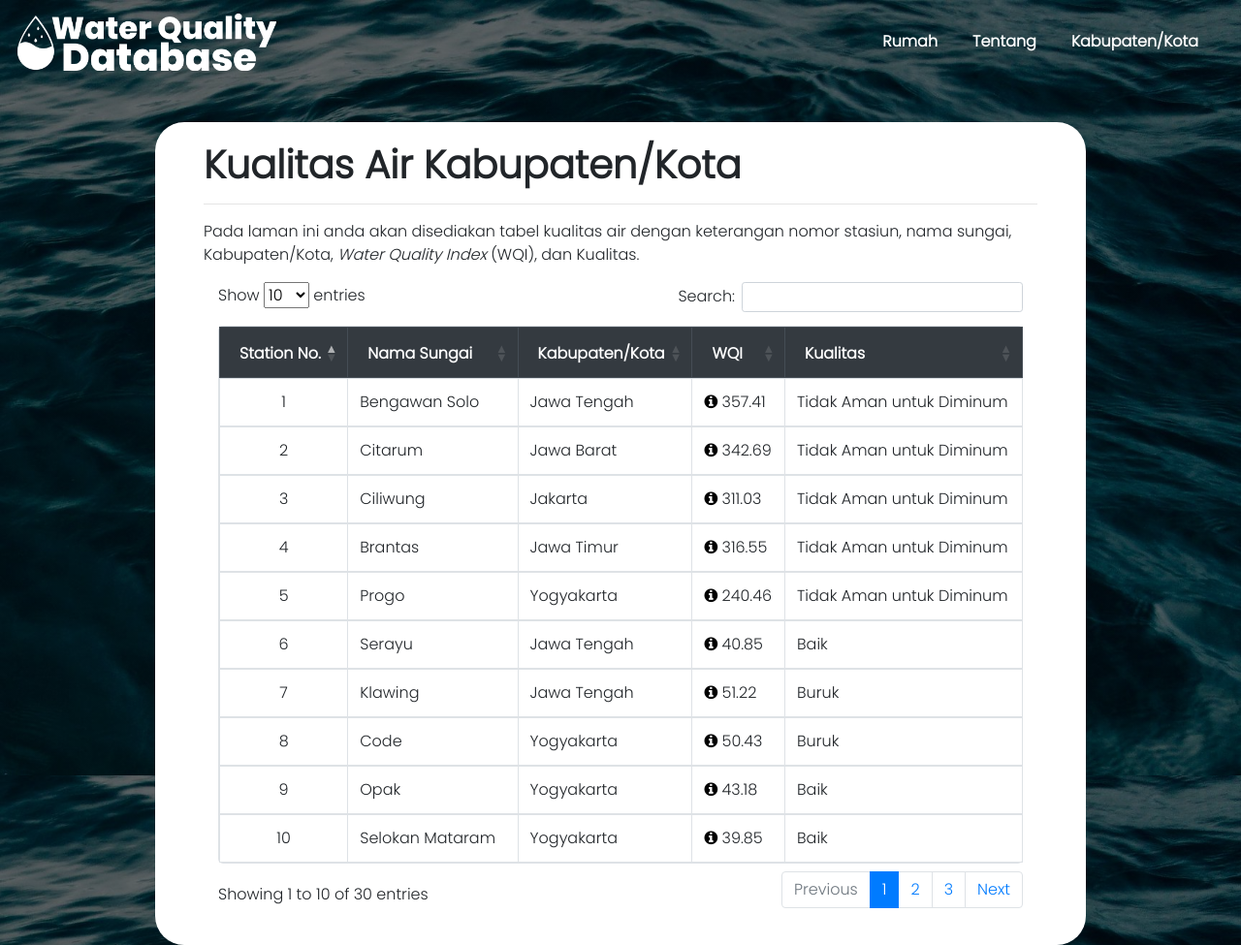
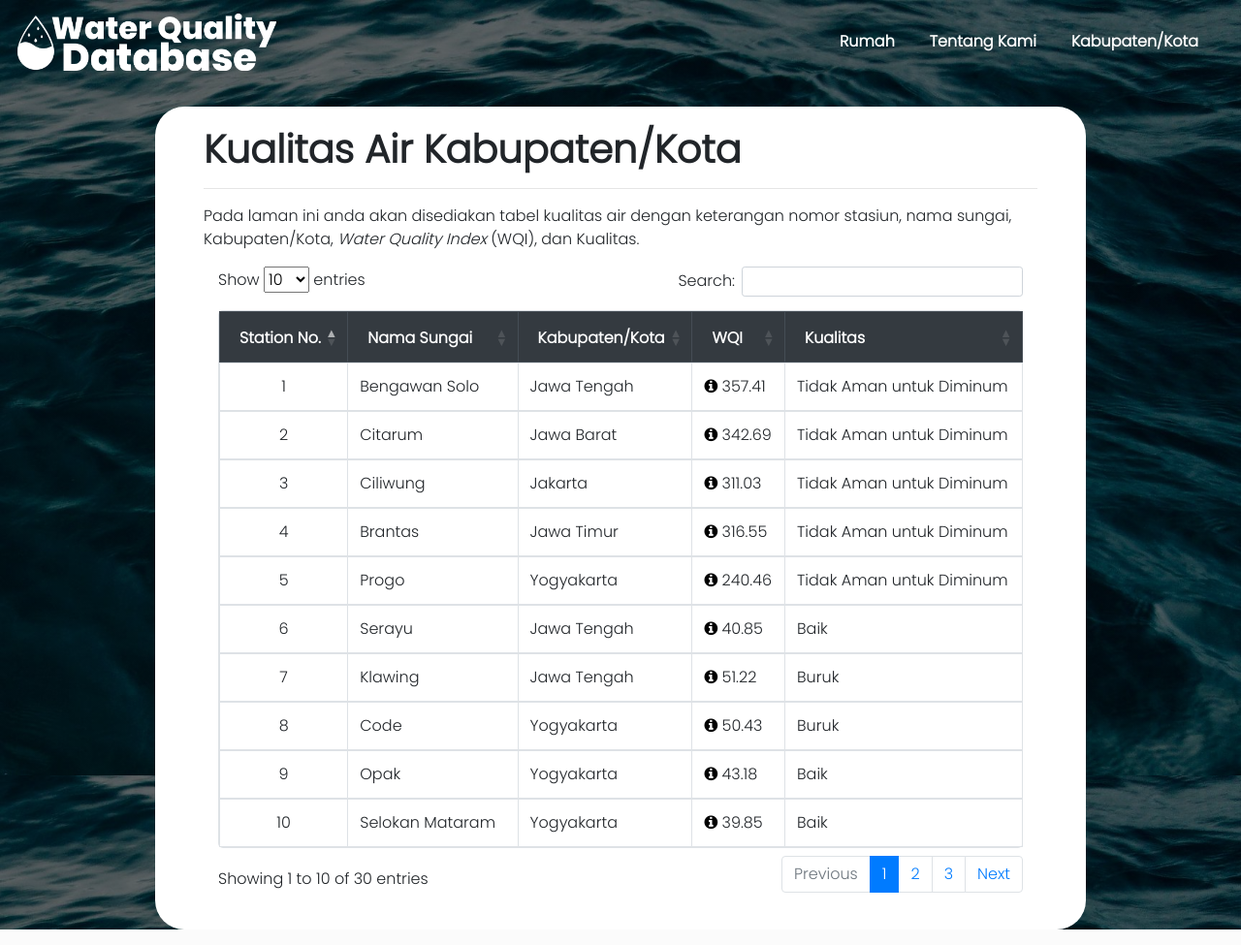
Before and after one commit to mariobgsp/simbada-website, a PHP site: page /pages/city-region.php in a window 1280 px wide. Shown: the whole page at 97% size. Run offline with PHP 8.4, Linux system fonts and the light colour scheme; data comes from the database, SQL or seed files in the repository; some libraries are stand-ins or nearby versions.

Commit message:
fixing and finalization front-end

```diff
--- a/includes/table.php
+++ b/includes/table.php
@@ -33,7 +33,7 @@ if($rowCount > 0){
 
         echo '<tr>
                 <td class="stasion_name">'.$row['id'].'</td>
-                <td class="river_name"><a onClick="showIndikator('.$row['id'].')">'.$row['nama'].'</a></td>
+                <td class="river_name">'.$row['nama'].'</a></td>
                 <td class="location">'.$row['lokasi'].'</td>
                 <td class="water_index"><a class="popup-button" onClick="showIndikator('.$row['id'].')"><i class="fa fa-info-circle" aria-hidden="true"></i></a> '.$wqiString.'</td>
                 <td class="quality_index">'.$quality.'</td>
--- a/index.php
+++ b/index.php
@@ -21,7 +21,7 @@
                   <a class="nav-link" href="index.php">Rumah<span class="sr-only">(current)</span></a>
                 </li>
                 <li class="nav-item">
-                  <a class="nav-link" href="./pages/about.php">Tentang</a>
+                  <a class="nav-link" href="./pages/about.php">Tentang Kami</a>
                 </li>
                 <li class="nav-item">
                   <a class="nav-link" href="pages/city-region.php">Kabupaten/Kota</a>
--- a/pages/about.php
+++ b/pages/about.php
@@ -12,7 +12,7 @@
 <body class="first-page">
     <header class="header1">
         <nav class="navbar navbar-expand-lg navbar-light ">
-            <a class="navbar-brand" href="index.html"><img src="../images/logo.png" alt="logo"></a>
+            <a class="navbar-brand" href="../index.php"><img src="../images/logo.png" alt="logo"></a>
             <button class="navbar-toggler" type="button" data-toggle="collapse" data-target="#navbarNav" aria-controls="navbarNav" aria-expanded="false" aria-label="Toggle navigation">
               <span class="navbar-toggler-icon"></span>
             </button>
@@ -22,7 +22,7 @@
                   <a class="nav-link" href="../index.php">Rumah<span class="sr-only">(current)</span></a>
                 </li>
                 <li class="nav-item">
-                  <a class="nav-link" href="about.php">Tentang</a>
+                  <a class="nav-link" href="about.php">Tentang Kami</a>
                 </li>
                 <li class="nav-item">
                   <a class="nav-link" href="../pages/city-region.php">Kabupaten/Kota</a>
--- a/pages/city-region.php
+++ b/pages/city-region.php
@@ -26,10 +26,10 @@ include "../includes/function.php";
                   <a class="nav-link" href="../index.php">Rumah<span class="sr-only">(current)</span></a>
                 </li>
                 <li class="nav-item">
-                  <a class="nav-link" href="../pages/about.php">Tentang</a>
+                  <a class="nav-link" href="../pages/about.php">Tentang Kami</a>
                 </li>
                 <li class="nav-item">
-                  <a class="nav-link" href="../city-region.php">Kabupaten/Kota</a>
+                  <a class="nav-link" href="city-region.php">Kabupaten/Kota</a>
                 </li>
               </ul>
             </div>
--- a/style.css
+++ b/style.css
@@ -141,7 +127,7 @@ body{
 .container-2 {
     margin-left: 10rem;
     margin-right: 10rem;
-    top: 5%;
+    top: 3%;
     position: relative;
     padding: 20px 50px 20px 50px;
     background-color: white;
@@ -262,3 +257,29 @@ body{
 .indikator {
     text-align: center;
 }
+
+/* Additional CSS*/
+@keyframes fadeIn {
+    0% {opacity:0;}
+    100% {opacity:1;}
+}
+
+@-moz-keyframes fadeIn {
+    0% {opacity:0;}
+    100% {opacity:1;}
+}
+
+@-webkit-keyframes fadeIn {
+    0% {opacity:0;}
+    100% {opacity:1;}
+}
+
+@-o-keyframes fadeIn {
+    0% {opacity:0;}
+    100% {opacity:1;}
+}
+
+@-ms-keyframes fadeIn {
+    0% {opacity:0;}
+    100% {opacity:1;}
+}
```
Also changed, not shown: other parts of style.css (+25 -30 lines), includes/popup.php (+13 -13 lines).
